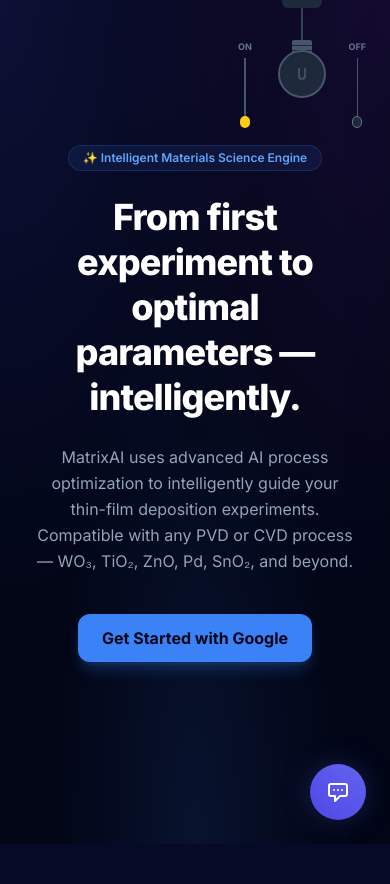
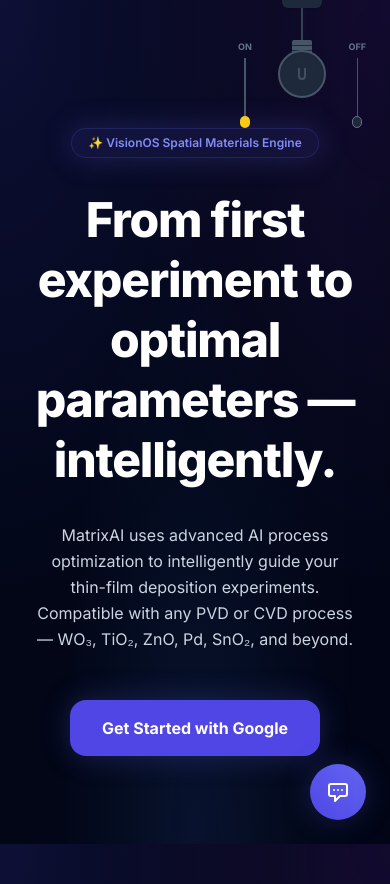
Before and after one commit to Pavannaidu9031/matrix-ai-optimizer, a FastAPI app: page / in a window 390 px wide. Before the commit the page ends 844 px from the top, so only its background shows below. Run offline with FastAPI, Linux system fonts and the light colour scheme; some libraries are stand-ins or nearby versions.

Commit message:
Update index.html

```diff
--- a/templates/index.html
+++ b/templates/index.html
@@ -5,73 +5,62 @@
 
 {% block content %}
 {% if not user %}
-    <!-- LANDING HERO -->
-    <style>
-        @media (min-width: 768px) {
-            body::before {
-                content: ""; position: fixed; top: 0; left: 0; width: 100%; height: 100%;
-                background-image: linear-gradient(180deg, rgba(3, 7, 18, 0.95) 0%, rgba(15, 23, 42, 0.8) 100%), url('/static/hero-bg.jpg');
-                background-size: cover; background-position: center; background-repeat: no-repeat;
-                opacity: 0.15; z-index: -1;
-            }
-        }
-    </style>
-    <div class="text-center py-20 space-y-6 max-w-3xl mx-auto">
-        <div class="inline-flex items-center space-x-2 px-3.5 py-1 rounded-full bg-blue-500/10 border border-blue-500/20 text-blue-400 text-xs font-semibold">
-            <span>✨ Intelligent Materials Science Engine</span>
+    <div class="text-center py-24 space-y-8 max-w-3xl mx-auto">
+        <div class="inline-flex items-center space-x-2 px-4 py-1.5 rounded-full bg-indigo-500/10 border border-indigo-500/20 text-indigo-400 text-xs font-semibold shadow-glow">
+            <span>✨ VisionOS Spatial Materials Engine</span>
         </div>
-        <h1 class="text-4xl md:text-5xl font-extrabold text-white tracking-tight leading-tight">
+        <h1 class="text-5xl font-extrabold text-white tracking-tight leading-tight">
             From first experiment to optimal parameters — intelligently.
         </h1>
-        <p class="text-slate-400 text-base leading-relaxed">
+        <p class="text-slate-300 text-base leading-relaxed">
             MatrixAI uses advanced AI process optimization to intelligently guide your thin-film deposition experiments. Compatible with any PVD or CVD process — WO₃, TiO₂, ZnO, Pd, SnO₂, and beyond.
         </p>
         <div class="pt-4">
-            <a href="/login/google" class="inline-flex items-center space-x-2 bg-blue-500 hover:bg-blue-400 text-slate-950 font-bold px-6 py-3 rounded-xl transition shadow-lg shadow-blue-500/25">
+            <a href="/login/google" class="inline-flex items-center space-x-2 bg-brand-600 hover:bg-brand-500 text-white font-bold px-8 py-4 rounded-2xl transition shadow-glow">
                 <span>Get Started with Google</span>
             </a>
         </div>
     </div>
 {% else %}
 
-    <!-- FEATURE 5: OPTIMIZATION BRANCHING TABS -->
-    <div class="flex items-center space-x-2 overflow-x-auto pb-4 border-b border-slate-800">
-        <span class="text-xs font-bold text-slate-500 uppercase tracking-wider mr-2">Branches:</span>
+    <!-- BRANCHING TABS -->
+    <div class="flex items-center space-x-3 overflow-x-auto pb-2">
+        <span class="text-xs font-bold text-slate-400 uppercase tracking-wider mr-1">Branches:</span>
         {% for b in branches %}
-            <a href="/?branch={{ b }}" class="px-4 py-2 rounded-lg text-sm font-semibold transition whitespace-nowrap {% if b == current_branch %}bg-blue-600 text-white shadow-lg shadow-blue-500/25{% else %}bg-slate-800 text-slate-400 hover:bg-slate-700{% endif %}">
+            <a href="/?branch={{ b }}" class="px-4 py-2 rounded-2xl text-sm font-semibold transition whitespace-nowrap {% if b == current_branch %}bg-indigo-600 text-white shadow-glow border border-indigo-500/50{% else %}glass-panel text-slate-300 hover:bg-white/10{% endif %}">
                 {{ b }}
             </a>
         {% endfor %}
-        <button onclick="createNewBranch()" class="px-3 py-2 rounded-lg text-sm font-bold text-blue-400 border border-blue-500/30 hover:bg-blue-500/10 border-dashed flex items-center whitespace-nowrap transition">
+        <button onclick="createNewBranch()" class="px-4 py-2 rounded-2xl text-sm font-bold text-indigo-400 border border-indigo-500/30 hover:bg-indigo-500/10 border-dashed flex items-center whitespace-nowrap transition">
             + New Branch
         </button>
     </div>
 
-    <!-- HERO STATS BAR -->
-    <div class="grid grid-cols-1 sm:grid-cols-2 lg:grid-cols-4 gap-4">
-        <div class="bg-slate-900/80 p-5 rounded-2xl border border-slate-800 border-l-4 border-l-blue-500 shadow-xl">
-            <div class="text-3xl font-extrabold text-white" id="totalRunsStat">{{ stats.total_runs }}</div>
-            <div class="text-xs font-medium text-slate-400 mt-1">Total Experiments Logged</div>
+    <!-- HERO STATS BAR (VisionOS Glass Cards) -->
+    <div class="grid grid-cols-1 sm:grid-cols-2 lg:grid-cols-4 gap-6">
+        <div class="glass-panel p-6 rounded-3xl border-l-4 border-l-indigo-500 relative overflow-hidden group hover:border-white/20 transition-all">
+            <div class="text-4xl font-extrabold text-white" id="totalRunsStat">{{ stats.total_runs }}</div>
+            <div class="text-xs font-medium text-slate-400 mt-2 tracking-wide uppercase">Total Experiments Logged</div>
         </div>
-        <div class="bg-slate-900/80 p-5 rounded-2xl border border-slate-800 border-l-4 border-l-emerald-500 shadow-xl">
-            <div class="text-3xl font-extrabold text-emerald-400">{{ stats.monoclinic_runs }}</div>
-            <div class="text-xs font-medium text-slate-400 mt-1">Monoclinic Phase Runs</div>
+        <div class="glass-panel p-6 rounded-3xl border-l-4 border-l-emerald-500 relative overflow-hidden group hover:border-white/20 transition-all">
+            <div class="text-4xl font-extrabold text-emerald-400">{{ stats.monoclinic_runs }}</div>
+            <div class="text-xs font-medium text-slate-400 mt-2 tracking-wide uppercase">Monoclinic Phase Runs</div>
         </div>
-        <div class="bg-slate-900/80 p-5 rounded-2xl border border-slate-800 border-l-4 border-l-purple-500 shadow-xl">
-            <div class="text-3xl font-extrabold text-purple-400">{{ stats.best_shift }} <span class="text-sm font-normal text-slate-400">pm</span></div>
-            <div class="text-xs font-medium text-slate-400 mt-1">Best Wavelength Shift</div>
+        <div class="glass-panel p-6 rounded-3xl border-l-4 border-l-purple-500 relative overflow-hidden group hover:border-white/20 transition-all">
+            <div class="text-4xl font-extrabold text-purple-400">{{ stats.best_shift }} <span class="text-sm font-normal text-slate-400">pm</span></div>
+            <div class="text-xs font-medium text-slate-400 mt-2 tracking-wide uppercase">Best Wavelength Shift</div>
         </div>
-        <div class="bg-slate-900/80 p-5 rounded-2xl border border-slate-800 border-l-4 border-l-amber-500 shadow-xl">
-            <div class="text-3xl font-extrabold text-amber-400">{{ stats.runs_remaining }}</div>
-            <div class="text-xs font-medium text-slate-400 mt-1">Optimization Runs Remaining</div>
+        <div class="glass-panel p-6 rounded-3xl border-l-4 border-l-amber-500 relative overflow-hidden group hover:border-white/20 transition-all">
+            <div class="text-4xl font-extrabold text-amber-400">{{ stats.runs_remaining }}</div>
+            <div class="text-xs font-medium text-slate-400 mt-2 tracking-wide uppercase">Optimization Runs Remaining</div>
         </div>
     </div>
 
     <!-- EQUIPMENT HEALTH & CALIBRATION -->
     <div class="grid grid-cols-1 md:grid-cols-2 gap-6">
-        <section class="bg-slate-900/80 p-6 rounded-2xl border border-slate-800 shadow-xl" id="healthWidget">
+        <section class="glass-panel p-6 rounded-3xl shadow-xl" id="healthWidget">
             <div class="flex justify-between items-center mb-4">
-                <h2 class="text-xl font-bold text-white tracking-tight">Equipment Health</h2>
+                <h2 class="text-lg font-bold text-white tracking-tight">Equipment Health</h2>
                 <span id="healthBadge" class="px-3 py-1 rounded-full text-xs font-bold bg-slate-800 text-slate-400">Loading...</span>
             </div>
             <div id="healthAlerts" class="space-y-3">
@@ -79,9 +68,9 @@
             </div>
         </section>
 
-        <section class="bg-slate-900/80 p-6 rounded-2xl border border-slate-800 shadow-xl" id="calibrationWidget">
+        <section class="glass-panel p-6 rounded-3xl shadow-xl" id="calibrationWidget">
             <div class="flex justify-between items-center mb-4">
-                <h2 class="text-xl font-bold text-white tracking-tight">Model Calibration</h2>
+                <h2 class="text-lg font-bold text-white tracking-tight">Model Calibration</h2>
                 <span id="calibBadge" class="px-3 py-1 rounded-full text-xs font-bold bg-slate-800 text-slate-400">Checking...</span>
             </div>
             <div id="calibAlerts" class="space-y-3">
@@ -92,22 +81,22 @@
 
     <!-- SMART FAILURE ANALYSIS ALERT -->
     {% if failure_analysis and failure_analysis.is_failure %}
-    <div class="bg-red-950/40 border border-red-900 rounded-2xl p-6 shadow-xl space-y-4">
+    <div class="bg-red-950/30 border border-red-500/30 backdrop-blur-xl rounded-3xl p-6 shadow-xl space-y-4">
         <div class="flex items-center space-x-3">
-            <div class="w-10 h-10 bg-red-900/50 rounded-full flex items-center justify-center text-red-500 border border-red-800">
+            <div class="w-10 h-10 bg-red-900/40 rounded-2xl flex items-center justify-center text-red-400 border border-red-500/30">
                 <svg class="w-6 h-6" fill="none" stroke="currentColor" viewBox="0 0 24 24"><path stroke-linecap="round" stroke-linejoin="round" stroke-width="2" d="M12 9v2m0 4h.01m-6.938 4h13.856c1.54 0 2.502-1.667 1.732-3L13.732 4c-.77-1.333-2.694-1.333-3.464 0L3.34 16c-.77 1.333.192 3 1.732 3z"></path></svg>
             </div>
             <div>
-                <h3 class="text-xl font-bold text-red-400">Smart Failure Analysis Triggered</h3>
-                <p class="text-xs text-red-300/80">Latest run deviated significantly from the successful optimal region.</p>
+                <h3 class="text-lg font-bold text-red-300">Smart Failure Analysis Triggered</h3>
+                <p class="text-xs text-red-300/70">Latest run deviated significantly from the successful optimal region.</p>
             </div>
         </div>
         <div class="grid grid-cols-1 md:grid-cols-2 gap-4 mt-4">
             {% for cause in failure_analysis.causes %}
-            <div class="bg-red-900/20 border border-red-800/50 rounded-xl p-4">
+            <div class="bg-red-900/10 border border-red-500/20 rounded-2xl p-4">
                 <div class="flex justify-between items-start mb-2">
-                    <h4 class="font-bold text-red-400 text-sm">{{ cause.cause }}</h4>
-                    <span class="text-[10px] px-2 py-0.5 rounded font-bold uppercase tracking-wider {% if cause.severity == 'CRITICAL' %}bg-red-600 text-white{% else %}bg-amber-600 text-white{% endif %}">{{ cause.severity }}</span>
+                    <h4 class="font-bold text-red-300 text-sm">{{ cause.cause }}</h4>
+                    <span class="text-[10px] px-2.5 py-0.5 rounded-full font-bold uppercase tracking-wider {% if cause.severity == 'CRITICAL' %}bg-red-600 text-white shadow-sm{% else %}bg-amber-600 text-white{% endif %}">{{ cause.severity }}</span>
                 </div>
                 <p class="text-xs text-red-200/70"><strong>Diagnostic Action:</strong> {{ cause.action }}</p>
             </div>
@@ -118,9 +107,9 @@
 
     <!-- OPTIMIZATION HISTORY LEARNING CURVE CHART -->
     {% if experiments %}
-    <section class="bg-slate-900/80 p-6 rounded-2xl border border-slate-800 shadow-xl space-y-4">
+    <section class="glass-panel p-6 rounded-3xl shadow-xl space-y-4">
         <div>
-            <h2 class="text-xl font-bold text-white">Optimization Learning Curve</h2>
+            <h2 class="text-lg font-bold text-white">Optimization Learning Curve</h2>
             <p class="text-xs text-slate-400">Calculated quality score trajectory across logged experiments</p>
         </div>
         <div class="h-64">
@@ -130,9 +119,9 @@
 
     <!-- PLOTLY HEATMAP INSIGHTS SECTION -->
     {% if experiments|length > 2 %}
-    <section class="bg-slate-900/80 p-6 rounded-2xl border border-slate-800 shadow-xl space-y-4">
+    <section class="glass-panel p-6 rounded-3xl shadow-xl space-y-4">
         <div>
-            <h2 class="text-xl font-bold text-white">Parameter Correlation Insights</h2>
+            <h2 class="text-lg font-bold text-white">Parameter Correlation Insights</h2>
             <p class="text-xs text-slate-400">Mathematical impact of input parameters on experimental outcomes.</p>
         </div>
         <div id="heatmapChart" class="w-full h-[400px]"></div>
@@ -140,7 +129,7 @@
     {% endif %}
     {% endif %}
 
-    <!-- DASHBOARD SPECIFIC JAVASCRIPT -->
+    <!-- JAVASCRIPT -->
     <script>
         {% if experiments %}
         const expData = {{ experiments | tojson }};
@@ -161,15 +150,15 @@
             if(data.success && data.health) {
                 const badge = document.getElementById('healthBadge');
                 const alerts = document.getElementById('healthAlerts');
-                if(data.health.status === 'GREEN') { badge.className = 'px-3 py-1 rounded-full text-xs font-bold bg-emerald-500/20 text-emerald-400'; badge.innerText = 'OPTIMAL'; }
-                else if(data.health.status === 'AMBER') { badge.className = 'px-3 py-1 rounded-full text-xs font-bold bg-amber-500/20 text-amber-400'; badge.innerText = 'WARNING'; }
-                else { badge.className = 'px-3 py-1 rounded-full text-xs font-bold bg-red-500/20 text-red-400'; badge.innerText = 'CRITICAL DRIFT'; }
-                alerts.innerHTML = data.health.alerts.map(a => `<p class="text-sm font-medium ${a.severity === 'HIGH' ? 'text-amber-300' : 'text-slate-400'}">${a.message}</p>`).join('');
+                if(data.health.status === 'GREEN') { badge.className = 'px-3 py-1 rounded-full text-xs font-bold bg-emerald-500/20 text-emerald-400 border border-emerald-500/30'; badge.innerText = 'OPTIMAL'; }
+                else if(data.health.status === 'AMBER') { badge.className = 'px-3 py-1 rounded-full text-xs font-bold bg-amber-500/20 text-amber-400 border border-amber-500/30'; badge.innerText = 'WARNING'; }
+                else { badge.className = 'px-3 py-1 rounded-full text-xs font-bold bg-red-500/20 text-red-400 border border-red-500/30'; badge.innerText = 'CRITICAL DRIFT'; }
+                alerts.innerHTML = data.health.alerts.map(a => `<p class="text-sm font-medium ${a.severity === 'HIGH' ? 'text-amber-300' : 'text-slate-300'}">${a.message}</p>`).join('');
             }
 
-            document.getElementById('calibBadge').className = 'px-3 py-1 rounded-full text-xs font-bold bg-blue-500/20 text-blue-400';
+            document.getElementById('calibBadge').className = 'px-3 py-1 rounded-full text-xs font-bold bg-indigo-500/20 text-indigo-400 border border-indigo-500/30';
             document.getElementById('calibBadge').innerText = 'CALIBRATED';
-            document.getElementById('calibAlerts').innerHTML = '<p class="text-sm font-medium text-slate-400">Model ECE is 0.08 (Good). No isotonic regression required.</p>';
+            document.getElementById('calibAlerts').innerHTML = '<p class="text-sm font-medium text-slate-300">Model ECE is 0.08 (Good). No isotonic regression required.</p>';
         }
         setTimeout(loadHealth, 1500);
 
@@ -186,20 +175,21 @@
                     datasets: [{
                         label: 'Quality Score',
                         data: scores,
-                        borderColor: '#3B82F6',
-                        backgroundColor: 'rgba(59, 130, 246, 0.1)',
+                        borderColor: '#6366f1',
+                        backgroundColor: 'rgba(99, 102, 241, 0.1)',
                         borderWidth: 3,
                         fill: true,
-                        tension: 0.3
+                        tension: 0.4
                     }]
                 },
                 options: {
                     responsive: true,
                     maintainAspectRatio: false,
                     scales: {
-                        y: { min: 0, max: 100, grid: { color: 'rgba(255,255,255,0.05)' } },
-                        x: { grid: { color: 'rgba(255,255,255,0.05)' } }
-                    }
+                        y: { min: 0, max: 100, grid: { color: 'rgba(255,255,255,0.06)' }, ticks: { color: '#94a3b8' } },
+                        x: { grid: { color: 'rgba(255,255,255,0.06)' }, ticks: { color: '#94a3b8' } }
+                    },
+                    plugins: { legend: { labels: { color: '#ffffff' } } }
                 }
             });
         }
@@ -233,7 +223,7 @@
 
         const heatmapData = [{
             z: matrix, x: labels, y: labels,
-            type: 'heatmap', colorscale: 'RdBu', zmin: -1, zmax: 1
+            type: 'heatmap', colorscale: 'Viridis', zmin: -1, zmax: 1
         }];
 
         const heatmapLayout = {
```
